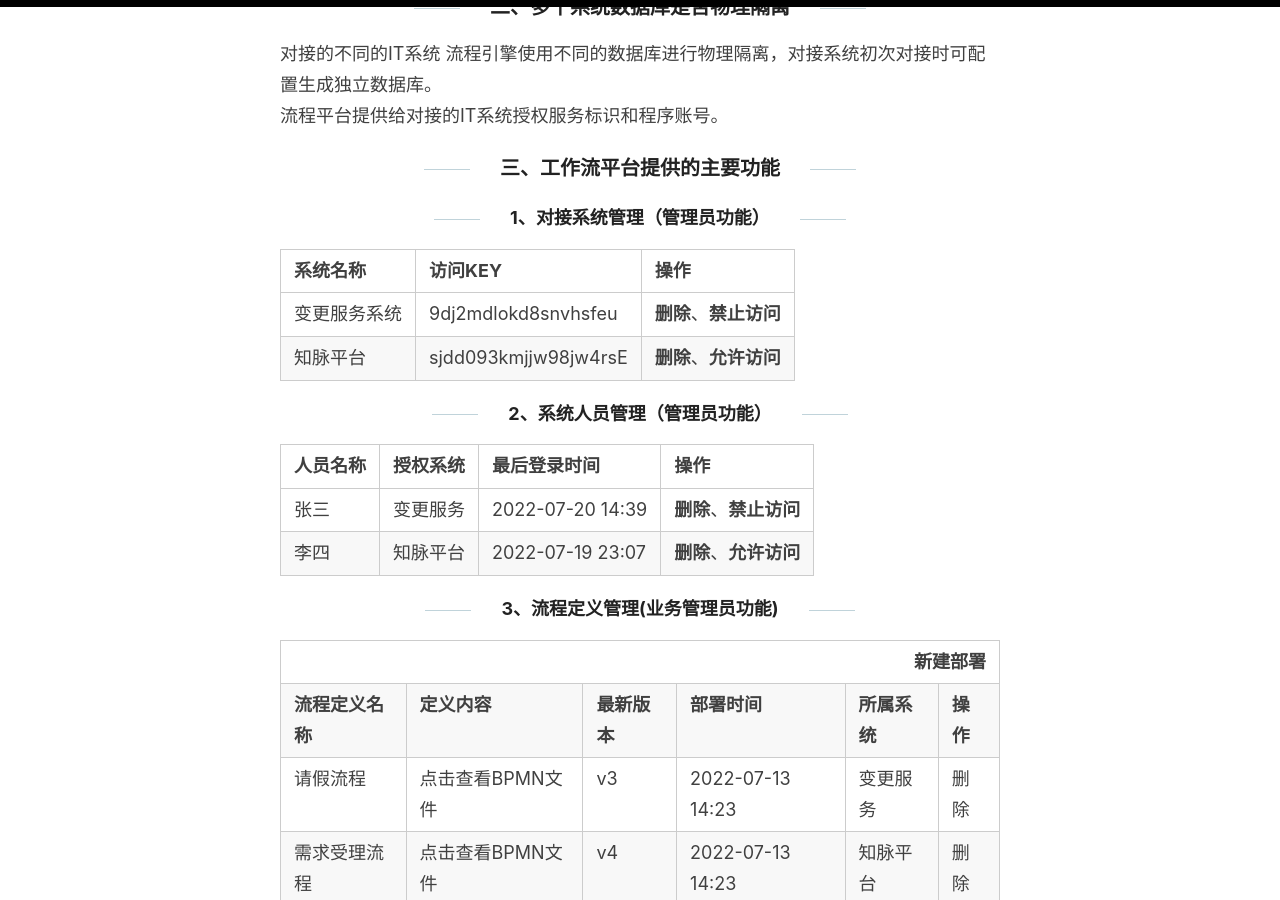
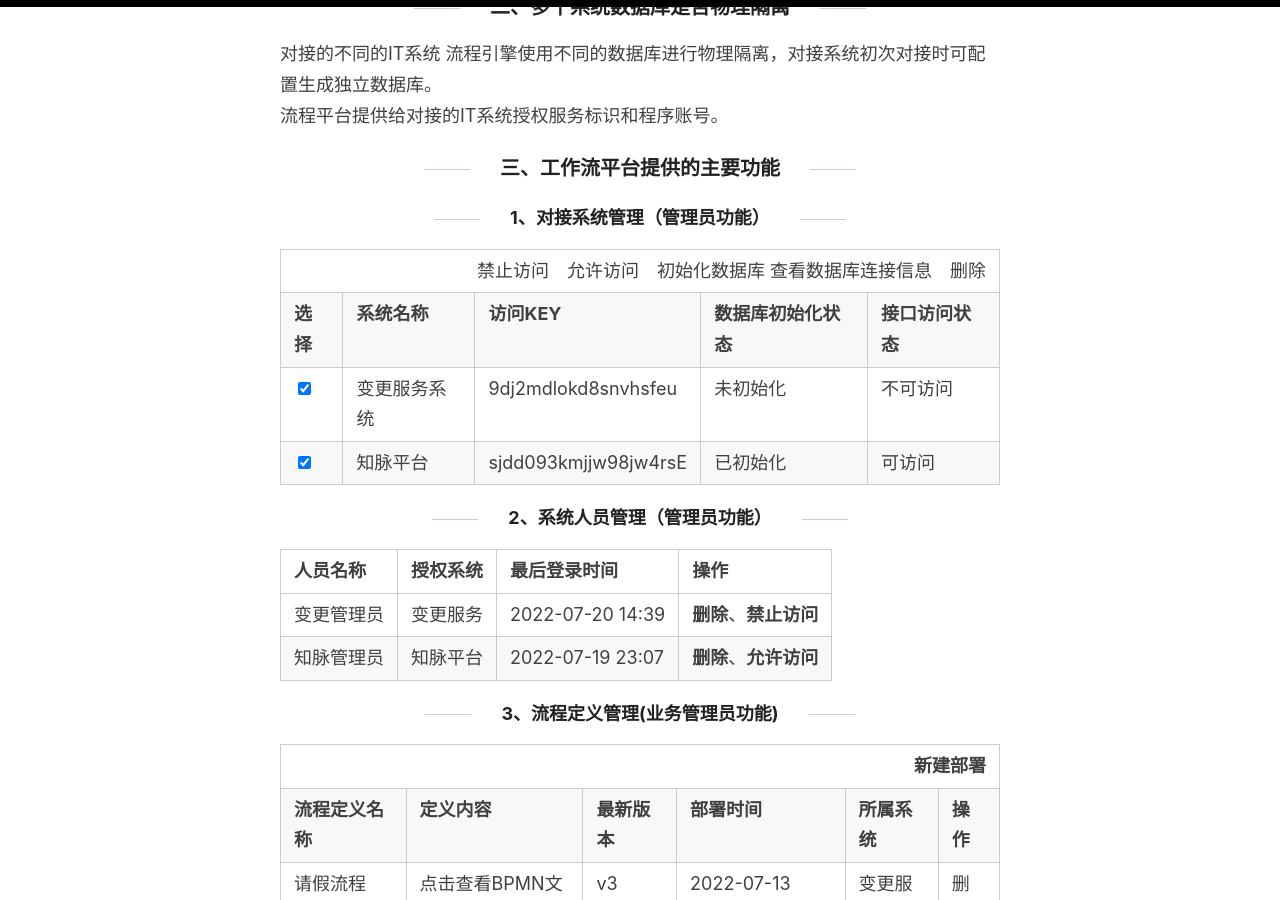
Before and after one commit to mytcc/book, a Jekyll site: the page built from _posts/2022-07-19-工作流平台简要设计.md, in a window 1280 px wide and 900 px high, scrolled down 457 px. Built offline with Jekyll 4.4.1, drawn with Linux system fonts in a browser that asks for light colours.

Commit message:
Update 2022-07-19-工作流平台简要设计.md

```diff
--- a/_posts/2022-07-19-工作流平台简要设计.md
+++ b/_posts/2022-07-19-工作流平台简要设计.md
@@ -14,19 +14,31 @@ excerpt: 工作流平台简要设计，实现业务与工作流系统解耦，
 
 ### 三、工作流平台提供的主要功能
 #### 1、**对接系统管理**（管理员功能）
-
-| 系统名称 | 访问KEY | 操作 |
-| ---- | ---- | ---- |
-| 变更服务系统 | 9dj2mdlokd8snvhsfeu | **删除**、**禁止访问** |
-| 知脉平台 | sjdd093kmjjw98jw4rsE | **删除**、**允许访问** |
+<table>
+<tr>
+ <td colspan="6" style="text-align:right;">禁止访问　允许访问　初始化数据库 查看数据库连接信息　删除</td>
+</tr>
+<tr><th>选择</th>
+<th>系统名称</th>
+ <th>访问KEY</th>
+ <th>数据库初始化状态</th>
+ <th>接口访问状态</th>
+</tr>
+<tr><td><input type="checkbox" checked="checked" /></td>
+<td>变更服务系统</td><td>9dj2mdlokd8snvhsfeu</td><td>未初始化</td><td>不可访问</td>
+</tr>
+<tr><td><input type="checkbox" checked="checked" /></td>
+<td>知脉平台</td><td>sjdd093kmjjw98jw4rsE</td><td>已初始化</td><td>可访问</td>
+</tr>
+</table>
 
 
 #### 2、**系统人员管理**（管理员功能）
 
 | 人员名称 | 授权系统 | 最后登录时间 | 操作 |
 | ---- | ---- | ---- | ---- |
-| 张三 | 变更服务 | 2022-07-20 14:39 | **删除**、**禁止访问** |
-| 李四 | 知脉平台 | 2022-07-19 23:07 | **删除**、**允许访问** |
+| 变更管理员 | 变更服务 | 2022-07-20 14:39 | **删除**、**禁止访问** |
+| 知脉管理员 | 知脉平台 | 2022-07-19 23:07 | **删除**、**允许访问** |
 
 
 #### 3、**流程定义管理**(业务管理员功能)
```
